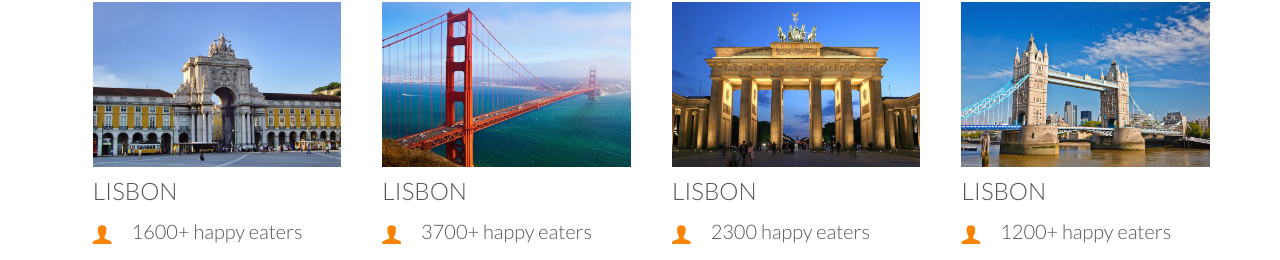
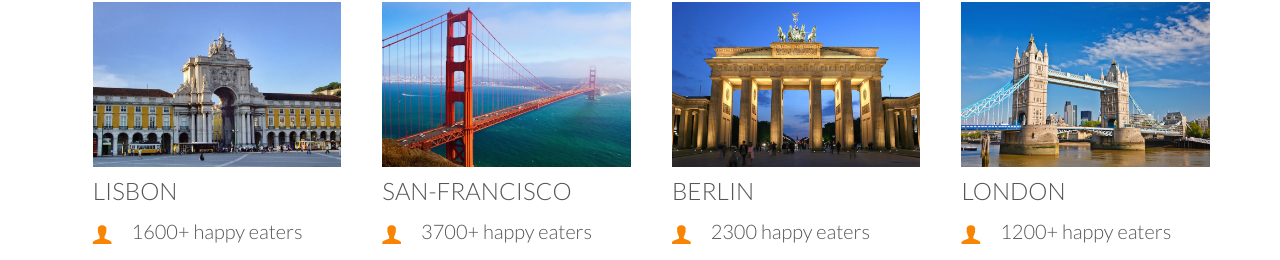
Before and after one commit to hrishikeshd36/responsivesite, a plain HTML site: page index.html in a window 1280 px wide. Shown: the part 2987-3247 px from the top of the page. Drawn offline with nearby package versions, Linux system fonts and the light colour scheme; files whose address does not match are found by name.

Commit message:
cities edited correctly

```diff
--- a/index.html
+++ b/index.html
@@ -187,7 +187,7 @@
             </div>
             <div class="col span-1-of-4 cities-info">
                 <img src="resources/img/san-francisco.jpg" alt="image of san-francisco">
-                <h3>Lisbon</h3>
+                <h3>San-Francisco</h3>
                 <div class="city-features">
                     <i class="ion-person"></i>
                     <p>3700+ happy eaters</p>
@@ -203,7 +203,7 @@
             </div>
             <div class="col span-1-of-4 cities-info">
                 <img src="resources/img/berlin.jpg" alt="image of berlin">
-                <h3>Lisbon</h3>
+                <h3>Berlin</h3>
                 <div class="city-features">
                     <i class="ion-person"></i>
                     <p>2300 happy eaters</p>
@@ -219,7 +219,7 @@
             </div>
             <div class="col span-1-of-4 cities-info">
                 <img src="resources/img/london.jpg" alt="image of london">
-                <h3>Lisbon</h3>
+                <h3>London</h3>
                 <div class="city-features">
                     <i class="ion-person"></i>
                     <p>1200+ happy eaters</p>
```
